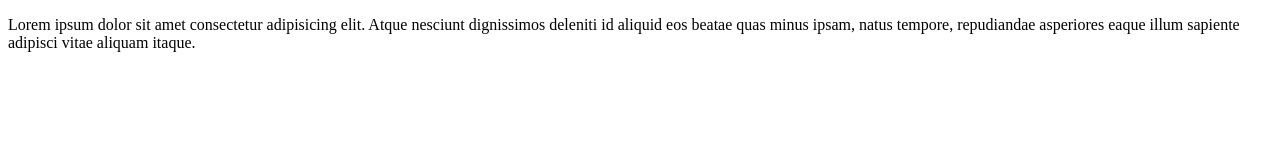
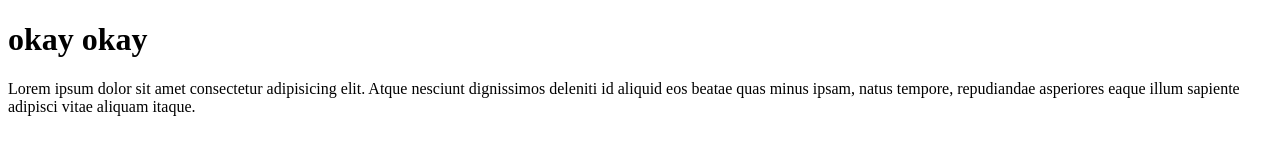
Before and after one commit to prakhargupta1632000/sample, a plain HTML site: page middle/home.html in a window 1280 px wide. Drawn offline with Linux system fonts and the light colour scheme.

Commit message:
Revert "t"
This reverts commit 1cfafac895f45c725146d2fbbc232d550ab1cc52.

```diff
--- a/middle/home.html
+++ b/middle/home.html
@@ -7,6 +7,7 @@
     <title>Document</title>
 </head>
 <body>
+    <h1>okay okay</h1>
     <p>Lorem ipsum dolor sit amet consectetur adipisicing elit. Atque nesciunt dignissimos deleniti id aliquid eos beatae quas minus ipsam, natus tempore, repudiandae asperiores eaque illum sapiente adipisci vitae aliquam itaque.</p>
 </body>
 </html>
```
